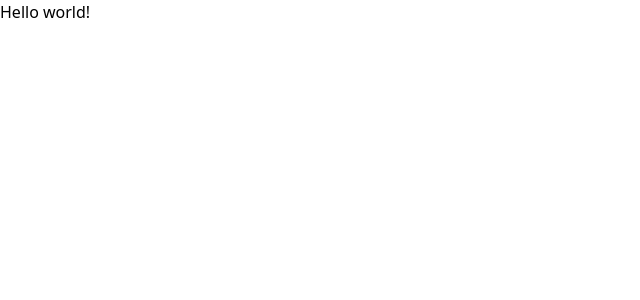
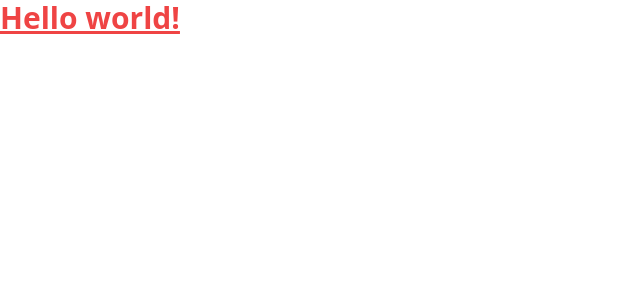
Before and after one commit to Carentica/carentica-front, a Nuxt app: page / in a window 1280 px wide. Shown: the top 300 px of the page, without its empty margins (0-640 px from the left). Built offline with nearby package versions, Linux system fonts and the light colour scheme.

Commit message:
re install tailwind with module

```diff
--- a/app.vue
+++ b/app.vue
@@ -3,3 +3,12 @@
     Hello world!
   </h1>
 </template>
+
+<script setup lang="ts">
+useHead({
+  title: 'Carentica',
+  meta: [
+    { name: 'description', content: 'My amazing site.' }
+  ]
+})
+</script>
--- a/assets/css/main.css
+++ b/assets/css/main.css
@@ -1,3 +1,3 @@
-@tailwind base;
+/* @tailwind base;
 @tailwind components;
-@tailwind utilities;
+@tailwind utilities; */
--- a/nuxt.config.ts
+++ b/nuxt.config.ts
@@ -1,16 +1,6 @@
 // https://nuxt.com/docs/api/configuration/nuxt-config
-export default {
-  buildModules: [
-    "@nuxt/postcss8"
-  ],
-
-  build: {
-    postcss: {
-      plugins: {
-        tailwindcss: {},
-        autoprefixer: {},
-      },
-    },
-  },
-  css: ["@/assets/css/main.css"],
-};
+export default defineNuxtConfig({
+  modules: [
+    '@nuxtjs/tailwindcss'
+  ]
+})
--- a/package.json
+++ b/package.json
@@ -8,10 +8,9 @@
     "postinstall": "nuxt prepare"
   },
   "devDependencies": {
-    "@nuxt/postcss8": "^1.1.3",
+    "@nuxtjs/tailwindcss": "^6.3.0",
     "autoprefixer": "^10.4.13",
     "nuxt": "^3.1.0",
-    "postcss": "^8.4.21",
-    "tailwindcss": "^3.2.4"
+    "postcss": "^8.4.21"
   }
 }
--- a/tailwind.config.js
+++ /dev/null
@@ -1,14 +0,0 @@
-/** @type {import('tailwindcss').Config} */
-module.exports = {
-  content: [
-    "./components/**/*.{js,vue,ts}",
-    "./layouts/**/*.vue",
-    "./pages/**/*.vue",
-    "./plugins/**/*.{js,ts}",
-    "./nuxt.config.{js,ts}",
-  ],
-  theme: {
-    extend: {},
-  },
-  plugins: [],
-}
```
Also changed, not shown: 1 other file (tests, documents, lock files or other folders).
